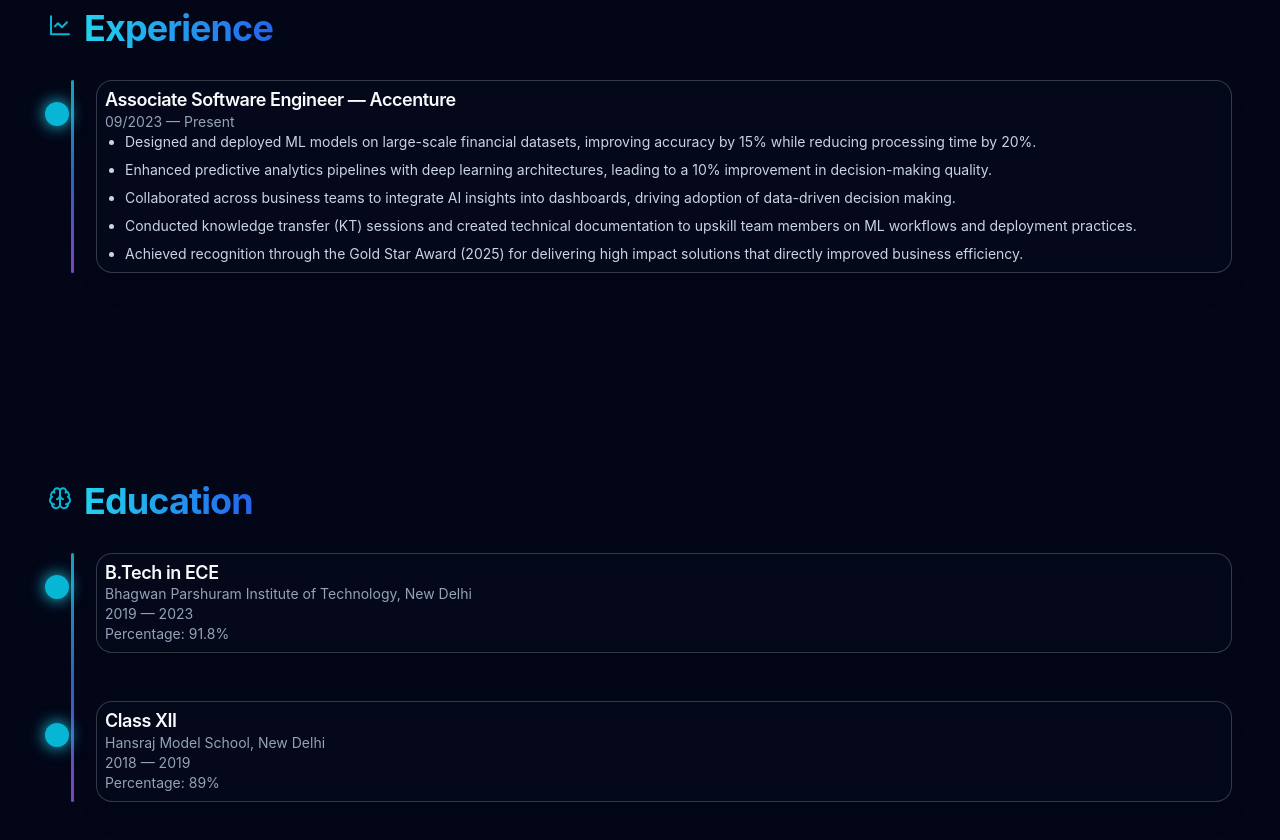
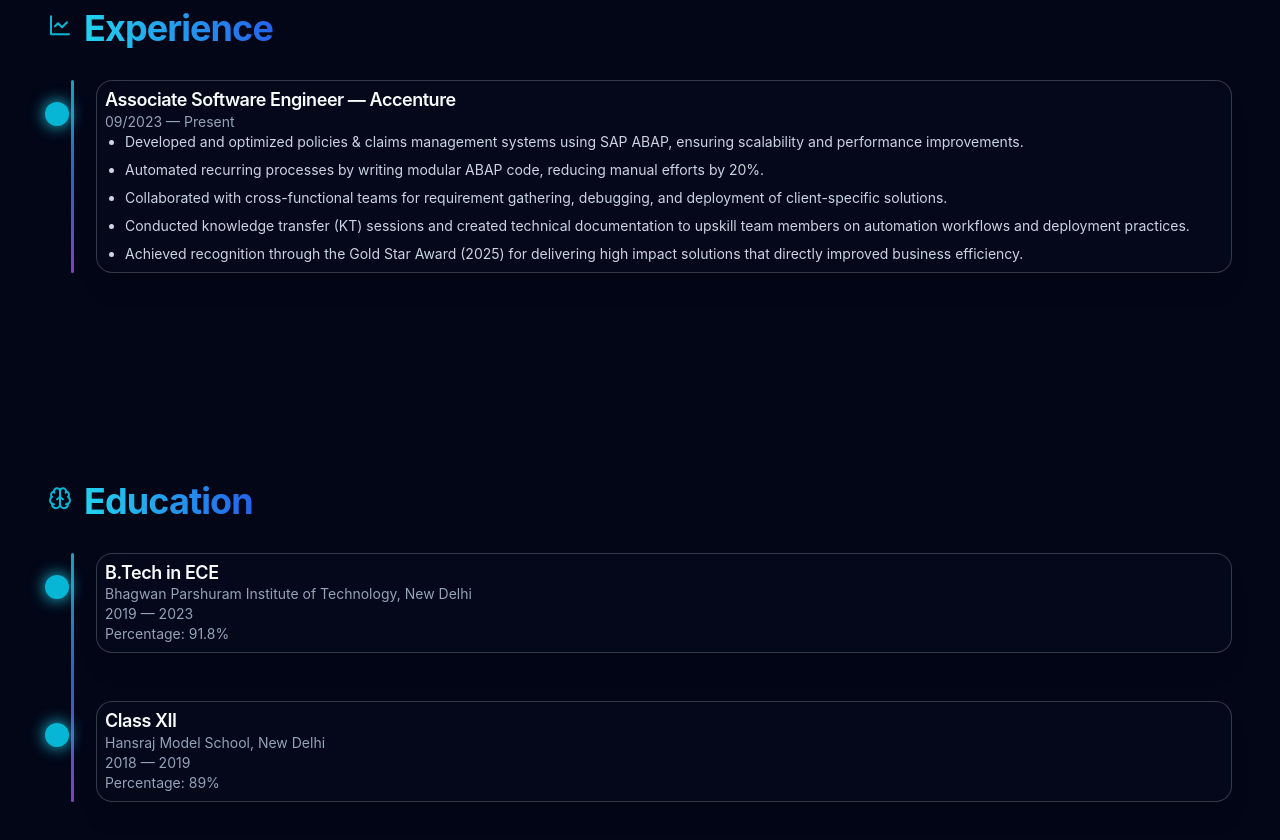
Before and after one commit to anirudh15-cyber/My_Portfolio, a Next.js app: page / in a window 1280 px wide. Shown: the part 2180-3020 px from the top of the page. Built offline with nearby package versions, Linux system fonts and the light colour scheme.

Commit message:
Resume change and page

```diff
--- a/app/page.tsx
+++ b/app/page.tsx
@@ -141,10 +141,10 @@ const DATA = {
       role: "Associate Software Engineer",
       period: "09/2023 — Present",
       points: [
-        "Designed and deployed ML models on large-scale financial datasets, improving accuracy by 15% while reducing processing time by 20%.",
-        "Enhanced predictive analytics pipelines with deep learning architectures, leading to a 10% improvement in decision-making quality.",
-        "Collaborated across business teams to integrate AI insights into dashboards, driving adoption of data-driven decision making.",
-        "Conducted knowledge transfer (KT) sessions and created technical documentation to upskill team members on ML workflows and deployment practices.",
+        "Developed and optimized policies & claims management systems using SAP ABAP, ensuring scalability and performance improvements.",
+        "Automated recurring processes by writing modular ABAP code, reducing manual efforts by 20%.",
+        "Collaborated with cross-functional teams for requirement gathering, debugging, and deployment of client-specific solutions.",
+        "Conducted knowledge transfer (KT) sessions and created technical documentation to upskill team members on automation workflows and deployment practices.",
         "Achieved recognition through the Gold Star Award (2025) for delivering high impact solutions that directly improved business efficiency.",
       ],
     },
```
Also changed, not shown: 1 other file (tests, documents, lock files or other folders).
